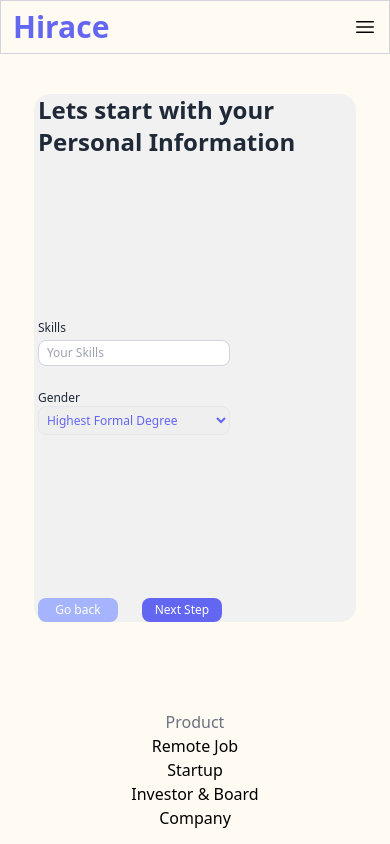
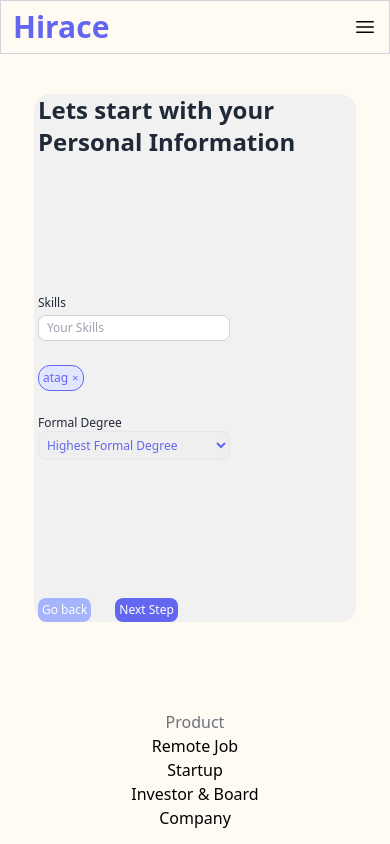
Before and after one commit to prakritip0/task-4, a React (Create React App) app: page /signup/second-step in a window 390 px wide. Shown: the top 844 px of the page. Built offline with nearby package versions, Linux system fonts and the light colour scheme.

Commit message:
store skills form input in skillTags array

```diff
--- a/src/components/form/Input.tsx
+++ b/src/components/form/Input.tsx
@@ -1,4 +1,4 @@
-import React from 'react';
+import React, { Dispatch, SetStateAction } from 'react';
 import Label from './Label';
 
 interface ErrMessage {
@@ -13,11 +13,12 @@ interface InputProps {
   placeholder?: string;
   labelName?: string;
   type: 'text' | 'email';
-  value: string;
+  value: string | string[];
   setValue: (value: string) => void;
-  // formSubmitStatus: boolean;
   onBlur: () => void;
   errMessage: ErrMessage | string;
+  setSkillTags?: (tags: string[]) => void;
+  skillTags?: string[];
 }
 
 const Input = ({
@@ -31,7 +32,10 @@ const Input = ({
   inputClassName,
   onBlur,
   errMessage,
+  setSkillTags,
+  skillTags,
 }: InputProps) => {
+  // const skills = skillTags;
   return (
     <div className={`flex flex-col w-full items-start gap-1 ${className}`}>
       {labelName && <Label htmlFor={id} labelName={labelName} />}
@@ -43,6 +47,13 @@ const Input = ({
         placeholder={placeholder}
         onChange={(e) => {
           setValue(e.target.value);
+        }}
+        onKeyPress={(e) => {
+          if (e.key === 'Enter') {
+            console.log(e.key);
+            console.log('skills', [value]);
+            setSkillTags && setSkillTags([...skillTags as string[], value as string]);
+          }
         }}
         onBlur={onBlur}
       />
--- a/src/components/form/Select.tsx
+++ b/src/components/form/Select.tsx
@@ -10,12 +10,13 @@ interface SelectProps {
   id: string;
   errMessage:string
   onBlur:()=>void
+  labelName:string
 }
 
-const Select = ({ setValue, value, options, placeholder, id, errMessage,onBlur }: SelectProps) => {
+const Select = ({ setValue, value, options, placeholder, id, errMessage,onBlur, labelName }: SelectProps) => {
   return (
     <div className='flex flex-col w-full'>
-      <Label htmlFor={id} labelName='Gender' />
+      <Label htmlFor={id} labelName={labelName} />
       <select
         className='px-1 py-1 md:py-[0.65rem] md:px-2 w-full text-xs md:text-sm 2xl:text-lg text-indigo-500 rounded-lg outline-none  text-gray-800 border'
         name='gender'
--- /dev/null
+++ b/src/components/form/SkillTag.tsx
@@ -0,0 +1,12 @@
+import React from 'react'
+
+const SkillTag = () => {
+  return (
+    <div className='flex items-center gap-1 border border-indigo-500 bg-indigo-100 text-indigo-500 rounded-xl py-1 px-1'>
+        <p className='text-xs'>atag</p>
+        <p className='text-[0.5rem] cursor-pointer'>✕</p>
+    </div>
+  )
+}
+
+export default SkillTag
--- a/src/components/form/SubmitButton.tsx
+++ b/src/components/form/SubmitButton.tsx
@@ -15,7 +15,7 @@ const SubmitButton = ({ disabled, signupStep, onClick, label}: SubmitButtonProps
       onClick={onClick}
       className={`${
         disabled ? 'bg-indigo-300 ' : 'bg-indigo-500'
-      } text-white text-xs md:text-md lg:text-lg  py-1  lg:py-[0.35rem] 2xl:py-2 w-[5rem] md:w-[5rem] lg:w-[6rem] 2xl:w-[6.5rem] rounded-lg`}
+      } text-white text-xs md:text-md lg:text-lg  py-1 px-1  lg:py-[0.35rem] lg:px-2 2xl:py-2 2xl:px-3 rounded-lg`}
     >
      {label}
     </button>
--- a/src/components/signup/FirstStep.tsx
+++ b/src/components/signup/FirstStep.tsx
@@ -72,7 +72,7 @@ const FirstStep = () => {
   };
 
   return (
-    <div className='flex flex-col justify-start gap-6 2xl:gap-10'>
+    <div className='flex flex-col justify-start align-start gap-6 2xl:gap-10'>
       <form action='/' className='flex flex-col gap-10 2xl:gap-10' onSubmit={submitForm}>
         <div className='name flex flex-row gap-4'>
           <Input
@@ -122,6 +122,7 @@ const FirstStep = () => {
             placeholder='Choose gender'
             onBlur={handleGenderBlurEvent}
             errMessage={genderErrMessage}
+            labelName='Gender'
           />
           <Date
             id='date'
--- a/src/components/signup/SecondStep.tsx
+++ b/src/components/signup/SecondStep.tsx
@@ -1,21 +1,30 @@
 import React, { useState } from 'react';
 import Input from '../form/Input';
 import Select from '../form/Select';
+import SkillTag from '../form/SkillTag';
 
 const SecondStep = () => {
   const [skills, setSkills] = useState('');
   const [skillErrMessage, setSkillErrMessage] = useState('');
-  const [formalDegree, setFormalDegree]=useState('')
-  const [formalDegreeErrMessage, setFormalDegreeErrMessage]= useState('')
+  const [formalDegree, setFormalDegree] = useState('');
+  const [degreeType, setDegreeType] = useState('');
+  const [formalDegreeErrMessage, setFormalDegreeErrMessage] = useState('');
+  const [skillTags, setSkillTags] = useState<string[]>([]);
+
   const handleSkillBlur = () => {
     console.log('added a skill');
   };
-  const handleFormalDegreeBlur=()=>{
+  const handleFormalDegreeBlur = () => {
     console.log('i log the degree');
+  };
+  console.log(skillTags);
 
-  }
+  const setTags = (tags: string[]) => {
+    setSkillTags(tags);
+  };
+
   return (
-    <div className='flex flex-col gap-6'>
+    <div className='flex flex-col items-start gap-6'>
       <Input
         id='skills'
         value={skills}
@@ -26,7 +35,10 @@ const SecondStep = () => {
         className='w-[20rem]'
         onBlur={handleSkillBlur}
         errMessage={skillErrMessage}
+        setSkillTags={setTags}
+        skillTags={skillTags}
       />
+      <SkillTag />
       <Select
         id='foramlDegree'
         placeholder='Highest Formal Degree'
@@ -41,16 +53,21 @@ const SecondStep = () => {
         ]}
         onBlur={handleFormalDegreeBlur}
         errMessage={formalDegreeErrMessage}
+        labelName='Formal Degree'
       />
-      {(formalDegree && formalDegree!=='none')&& <Input id='degreeType'
-        value={skills}
-        setValue={setSkills}
-        placeholder='Formal Degree Name'
-        labelName='Degree Name'
-        type='text'
-        className='w-[20rem]'
-        onBlur={handleSkillBlur}
-        errMessage={skillErrMessage} />}
+      {formalDegree && formalDegree !== 'none' && (
+        <Input
+          id='degreeType'
+          value={degreeType}
+          setValue={setDegreeType}
+          placeholder='Formal Degree Name'
+          labelName='Degree Name'
+          type='text'
+          className='w-[20rem]'
+          onBlur={handleSkillBlur}
+          errMessage={skillErrMessage}
+        />
+      )}
     </div>
   );
 };
```
